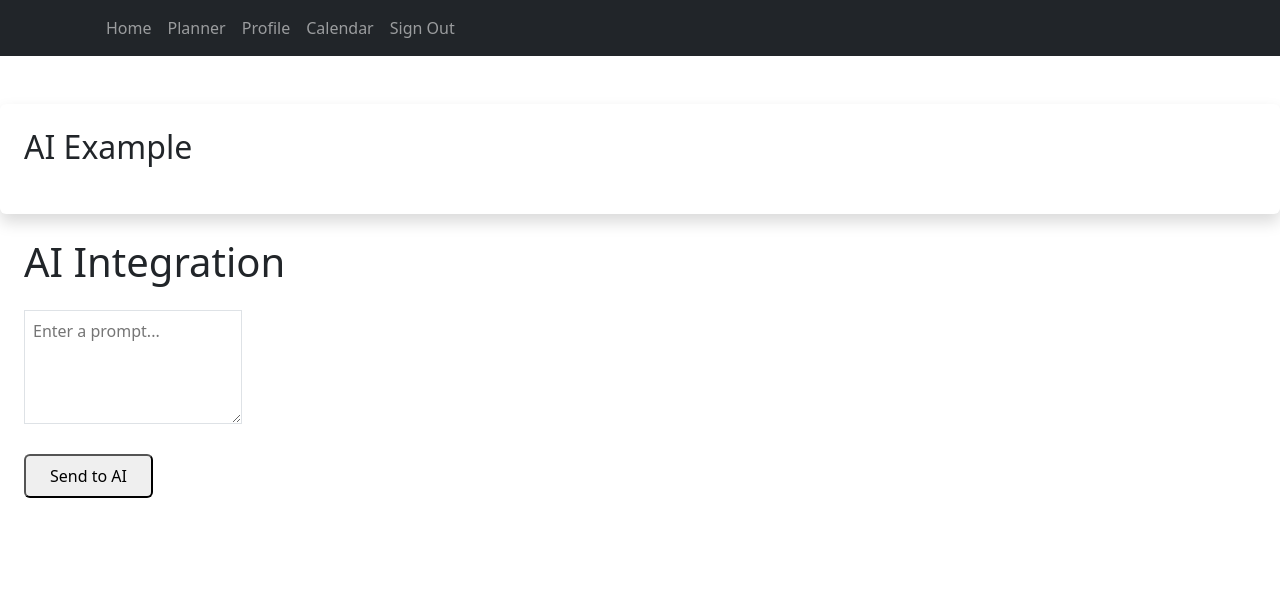
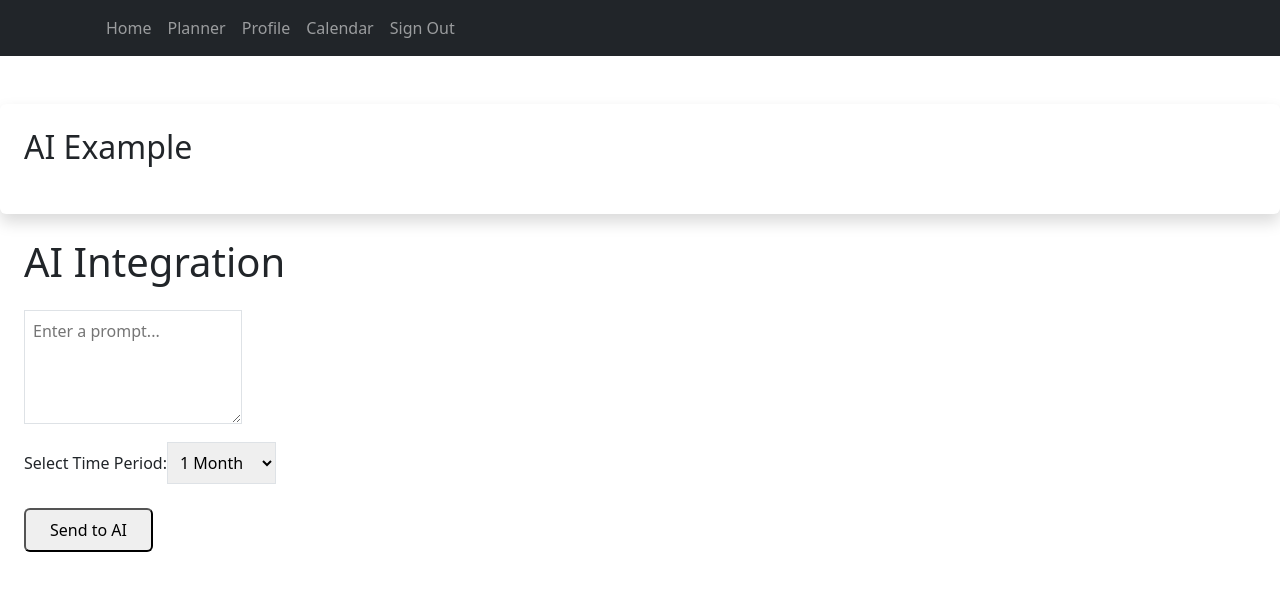
Before and after one commit to Joshuaaustin-dev/LifePlanner, a React (Vite) app: page /Planner in a window 1280 px wide. Shown: the top 590 px of the page. Built offline with nearby package versions, Linux system fonts and the light colour scheme.

Commit message:
Formated output for AI

```diff
--- a/frontend/components/Planner/Planner.jsx
+++ b/frontend/components/Planner/Planner.jsx
@@ -3,28 +3,42 @@ import axios from "axios";
 
 const Planner = () => {
   const [prompt, setPrompt] = useState("");
-  const [response, setResponse] = useState("");
+  const [isLoading, setIsLoading] = useState(false);
+  const [plan, setPlan] = useState([]);
+  const [timePeriod, setTimePeriod] = useState("1 Month");
+
   const HTTP = "http://localhost:5000/chat";
-
+  const queryPlan = "Create a structured learning plan for the subject:";
+  const queryTime = "The plan should span over";
+  const queryStyle = "Format the output as follows: Each day should start with '$' and include learning tasks. Then end the day with a @";
 
   const handleSubmit = (e) => {
     e.preventDefault();
+    setIsLoading(true);
+
+    const combinePrompt = `${queryPlan} ${prompt}. ${queryTime} ${timePeriod}. ${queryStyle}`;
+    console.log(combinePrompt);
 
     axios
-      .post(`${HTTP}`, { prompt })
+      //uses the backend server
+      .post(`${HTTP}`, { prompt: combinePrompt })
       .then((res) => {
-        setResponse(res.data);
-        console.log(prompt);
+        // Split the response into daily tasks
+        const dailyTasks = res.data.split('$').slice(1).map((day) => {
+          const [dayNumber, ...tasks] = day.split('@');
+          return {
+            day: dayNumber.trim(),
+            tasks: tasks.join(' ').trim().split('.').map(task => task.trim()).filter(Boolean),
+          };
+        });
+        setPlan(dailyTasks);
       })
       .catch((error) => {
         console.log(error);
       });
 
+    setIsLoading(false);
     setPrompt("");
-  };
-
-  const handlePrompt = (e) => {
-    setPrompt(e.target.value);
   };
 
   return (
@@ -35,22 +49,49 @@ const Planner = () => {
         rows="4"
         value={prompt}
         placeholder="Enter a prompt..."
-        onChange={handlePrompt}
+        onChange={(e) => setPrompt(e.target.value)}
       />
-      <br></br>
+
+      <div className="mt-2">
+        <label className="block font-semibold">Select Time Period:</label>
+        <select
+          className="w-full border p-2 mt-1"
+          value={timePeriod}
+          onChange={(e) => setTimePeriod(e.target.value)}
+        >
+          <option>1 Month</option>
+          <option>2 Months</option>
+          <option>3 Months</option>
+        </select>
+      </div>
+
       <button
         onClick={handleSubmit}
-        className="mt-4 bg-blue-500 px-4 py-2 rounded"
+        className="mt-4 bg-blue-500 px-4 py-2 rounded text-black"
       >
         Send to AI
       </button>
-      {response && (
-        //TODO modify the response to be from the AI
-        <div className="p-4 border rounded bg-gray-100 mt-4">
-          <h2 className="font-semibold">Response:</h2>
-          <p>{response}</p>
-        </div>
-      )}
+
+      <section>
+        {isLoading && <p>Loading ... </p>}
+        {plan.length > 0 && (
+          <div className="p-4 border rounded bg-gray-100 mt-4">
+            <h2 className="font-semibold">Learning Plan:</h2>
+            <div>
+              {plan.map((day, index) => (
+                <div key={index} className="mb-4">
+                  <h3 className="font-semibold">Day {day.day}:</h3>
+                  <ul>
+                    {day.tasks.map((task, i) => (
+                      <li key={i}>{task}</li>
+                    ))}
+                  </ul>
+                </div>
+              ))}
+            </div>
+          </div>
+        )}
+      </section>
     </div>
   );
 };
```
Also changed, not shown: frontend/components/Planner/Planner.css (added), 2 other files (tests, documents, lock files or other folders).
